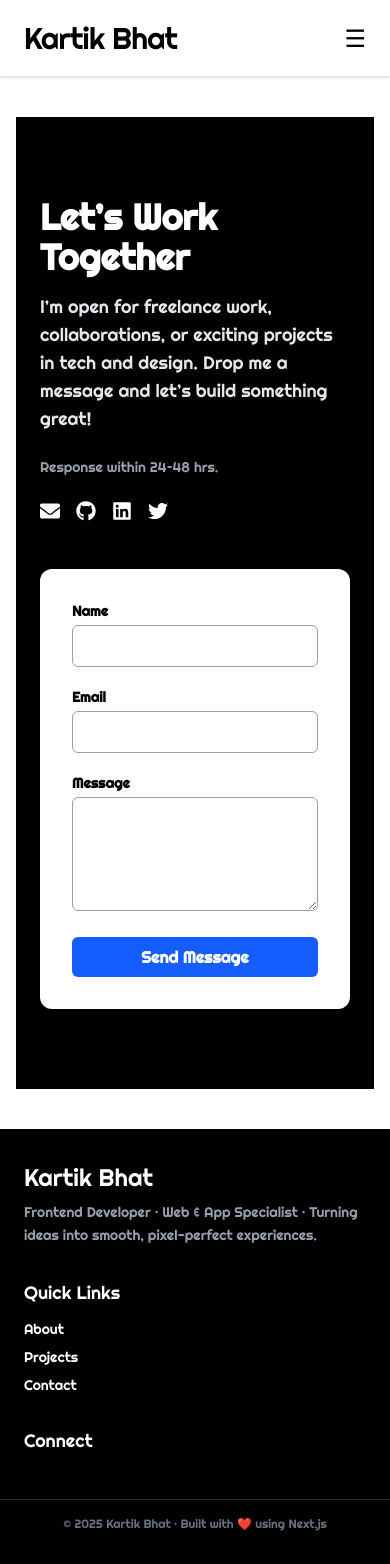
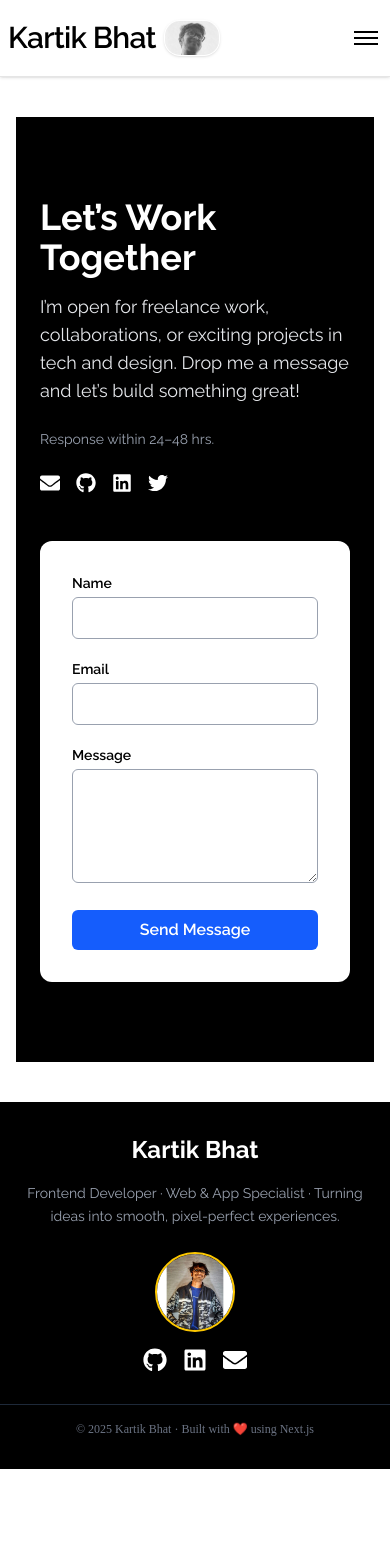
Before and after one commit to Karrycoder007/Portfolio-2025-karry, a Next.js app: page /work in a window 390 px wide. After the commit the page ends 1469 px from the top, so only its background shows below. Built offline with nearby package versions, Linux system fonts and the light colour scheme.

Commit message:
Commit all changes

```diff
--- a/next.config.ts
+++ b/next.config.ts
@@ -10,6 +10,10 @@ const nextConfig: NextConfig = {
     animation: {
       'spin-slow': 'spin 8s linear infinite',
     },
+    fontFamily: {
+      raleway: ["Raleway", "sans-serif"],
+    },
+
   }
 
 
--- a/src/app/components/Footer.tsx
+++ b/src/app/components/Footer.tsx
@@ -1,57 +1,55 @@
 "use client";
 
 import { motion } from "framer-motion";
+import Image from "next/image";
+import { FaGithub, FaLinkedin, FaEnvelope } from "react-icons/fa";
 
 export default function Footer() {
   return (
-    <footer className="bg-black text-white py-8">
-      {/* Top Footer */}
-      <div className="max-w-6xl mx-auto px-6 grid grid-cols-1 sm:grid-cols-3 gap-8">
+    <footer className="bg-black text-white py-8 font-raleway [&_*]:font-raleway relative overflow-hidden">
+      <div className="max-w-6xl mx-auto px-6 flex flex-col items-center md:flex-row md:justify-between md:items-center gap-6">
         {/* Brand */}
-        <div>
-          <h2
-            className="righteous-regular text-2xl font-bold mb-2"
-            style={{ fontFamily: "Righteous, sans-serif" }}
-          >
-            Kartik Bhat
-          </h2>
+        <div className="flex flex-col items-center md:items-start text-center md:text-left gap-2">
+          <h2 className="text-2xl font-bold mb-2">Kartik Bhat</h2>
           <p className="text-gray-400 text-sm leading-relaxed">
             Frontend Developer · Web & App Specialist · Turning ideas into smooth, pixel-perfect experiences.
           </p>
         </div>
 
-        {/* Links */}
-        <div>
-          <h3
-            className="righteous-regular text-lg font-semibold mb-3"
-            style={{ fontFamily: "Righteous, sans-serif" }}
-          >
-            Quick Links
-          </h3>
-          <ul className="space-y-2 text-sm">
-            <li><a href="#about" className="hover:text-yellow-400 transition">About</a></li>
-            <li><a href="#projects" className="hover:text-yellow-400 transition">Projects</a></li>
-            <li><a href="#contact" className="hover:text-yellow-400 transition">Contact</a></li>
-          </ul>
-        </div>
+        {/* Image + Social Links */}
+        <div className="flex flex-col items-center gap-4">
+          {/* Profile Image */}
+          <Image
+            src="/profile-1.jpeg"
+            alt="Kartik Bhat"
+            width={80}
+            height={80}
+            className="rounded-full border-2 border-yellow-400 shadow-lg"
+          />
 
-        {/* Social */}
-        <div>
-          <h3
-            className="righteous-regular text-lg font-semibold mb-3"
-            style={{ fontFamily: "Righteous, sans-serif" }}
-          >
-            Connect
-          </h3>
-          <div className="flex space-x-4 text-xl">
-            <a href="https://github.com" target="_blank" className="hover:text-yellow-400 transition">
-              <i className="ri-github-fill"></i>
+          {/* Social Links */}
+          <div className="flex space-x-4 text-2xl">
+            <a
+              href="https://github.com"
+              target="_blank"
+              rel="noopener noreferrer"
+              className="hover:text-blue-400 transition"
+            >
+              <FaGithub />
             </a>
-            <a href="https://linkedin.com" target="_blank" className="hover:text-yellow-400 transition">
-              <i className="ri-linkedin-fill"></i>
+            <a
+              href="https://linkedin.com"
+              target="_blank"
+              rel="noopener noreferrer"
+              className="hover:text-blue-400 transition"
+            >
+              <FaLinkedin />
             </a>
-            <a href="mailto:kbhat4203@gmail.com" className="hover:text-yellow-400 transition">
-              <i className="ri-mail-fill"></i>
+            <a
+              href="mailto:kbhat4203@gmail.com"
+              className="hover:text-blue-400 transition"
+            >
+              <FaEnvelope />
             </a>
           </div>
         </div>
--- a/src/app/components/Navbar.tsx
+++ b/src/app/components/Navbar.tsx
@@ -2,19 +2,23 @@
 
 import Link from "next/link";
 import { useState } from "react";
-import { motion, AnimatePresence } from "framer-motion";
+import { motion, AnimatePresence, Variants } from "framer-motion";
+import Image from "next/image";
 
 const navLinks = [
   { name: "Home", href: "/" },
-
   { name: "Projects", href: "/projects" },
   { name: "Media", href: "/media" },
-  { name: "Work With Me", href: "/work" },
-
 ];
 
 export default function Navbar() {
   const [open, setOpen] = useState(false);
+
+  // Motion variants for nav links (only initial and visible)
+  const navLinkVariants: Variants = {
+    initial: { y: 20, opacity: 0 },
+    visible: { y: 0, opacity: 1, transition: { duration: 0.3 } },
+  };
 
   return (
     <motion.nav
@@ -23,26 +27,82 @@ export default function Navbar() {
       transition={{ duration: 0.5 }}
       className="sticky top-0 z-50 w-full bg-white text-black border-b border-neutral-200 shadow-sm backdrop-blur-md"
     >
-      <div className="max-w-7xl mx-auto px-6 py-5 flex justify-between items-center">
-        <Link href="/" className="text-3xl font-bold tracking-tight font- righteous-regular">
+      <div className="max-w-7xl mx-auto px-2 py-5 flex justify-between items-center">
+        {/* Logo */}
+        <Link
+          href="/"
+          className="flex items-center gap-2 text-3xl font-semibold tracking-tight"
+          style={{ fontFamily: "Raleway, sans-serif" }}
+        >
           Kartik Bhat
+          <Image
+            src="/profile.jpeg"
+            alt="Kartik Bhat"
+            width={48}
+            height={32}
+            className="w-14 h-9 rounded-2xl object-cover shadow-sm border"
+          />
         </Link>
 
-        <div className="hidden md:flex gap-6 font-medium text-md font-righteous-regular">
+        {/* Desktop Nav Links */}
+        <div
+          className="hidden md:flex gap-6 text-lg items-center"
+          style={{ fontFamily: "Raleway, sans-serif", fontWeight: 400 }}
+        >
           {navLinks.map((link) => (
-            <Link key={link.name} href={link.href} className="hover:underline">
-              {link.name}
+            <motion.div
+              key={link.name}
+              variants={navLinkVariants}
+              initial="initial"
+              whileInView="visible"
+              viewport={{ once: true }}
+              whileHover={{ y: -3, opacity: 1, transition: { type: "spring", stiffness: 300 } }}
+            >
+              <Link href={link.href} className="hover:underline">
+                {link.name}
+              </Link>
+            </motion.div>
+          ))}
+
+          {/* Work With Me Button */}
+          <motion.div whileHover={{ scale: 1.05 }} className="relative">
+            <Link
+              href="/work"
+              className="px-4 py-2 bg-black text-white rounded-md shadow-sm flex items-center gap-2 overflow-hidden"
+              style={{ fontFamily: "Raleway, sans-serif", fontWeight: 400 }}
+            >
+              Work With Me
+              <motion.span
+                initial={{ x: -10, opacity: 0 }}
+                whileHover={{ x: 0, opacity: 1, transition: { duration: 0.3 } }}
+              >
+                →
+              </motion.span>
             </Link>
-          ))}
+          </motion.div>
         </div>
 
-        {/* Mobile Button */}
+        {/* Mobile Menu Button */}
         <button
-          className="md:hidden text-2xl focus:outline-none"
+          className="md:hidden relative w-8 h-8 flex flex-col justify-center items-center space-y-1 focus:outline-none"
           onClick={() => setOpen(!open)}
           aria-label="Toggle menu"
         >
-          ☰
+          <motion.span
+            className="block h-0.5 w-6 bg-black"
+            animate={open ? { rotate: 45, y: 6 } : { rotate: 0, y: 0 }}
+            transition={{ duration: 0.3 }}
+          />
+          <motion.span
+            className="block h-0.5 w-6 bg-black"
+            animate={open ? { opacity: 0 } : { opacity: 1 }}
+            transition={{ duration: 0.2 }}
+          />
+          <motion.span
+            className="block h-0.5 w-6 bg-black"
+            animate={open ? { rotate: -45, y: -6 } : { rotate: 0, y: 0 }}
+            transition={{ duration: 0.3 }}
+          />
         </button>
       </div>
 
@@ -54,17 +114,26 @@ export default function Navbar() {
             animate={{ opacity: 1, y: 0 }}
             exit={{ opacity: 0, y: -20 }}
             className="md:hidden bg-white text-black px-6 py-4 flex flex-col gap-4 shadow-inner"
+            style={{ fontFamily: "Raleway, sans-serif", fontWeight: 400 }}
           >
             {navLinks.map((link) => (
               <Link
                 key={link.name}
                 href={link.href}
                 onClick={() => setOpen(false)}
-                className="text-base font-medium"
+                className="text-base font-normal hover:underline"
               >
                 {link.name}
               </Link>
             ))}
+            <Link
+              href="/work"
+              onClick={() => setOpen(false)}
+              className="px-4 py-2 bg-black text-white rounded-md shadow-sm text-center hover:bg-gray-800 transition-colors duration-300"
+              style={{ fontFamily: "Raleway, sans-serif", fontWeight: 500 }}
+            >
+              Work With Me
+            </Link>
           </motion.div>
         )}
       </AnimatePresence>
--- a/src/app/components/Skills.tsx
+++ b/src/app/components/Skills.tsx
@@ -41,7 +41,7 @@ export default function Skills() {
     <section className="py-20 bg-white">
       {/* Animated Title */}
       <motion.h2
-        className="text-5xl font-bold text-center mb-12 text-gray-900"
+        className="text-5xl font-bold text-center mb-12 text-gray-900 font-raleway"
         initial={{ opacity: 0, y: 40 }}
         whileInView={{ opacity: 1, y: 0 }}
         viewport={{ once: true }}
--- a/src/app/globals.css
+++ b/src/app/globals.css
@@ -1,5 +1,5 @@
-@import url('https://fonts.googleapis.com/css2?family=Righteous&display=swap');
 
+@import url('https://fonts.googleapis.com/css2?family=Raleway:ital,wght@0,100..900;1,100..900&family=Righteous&display=swap');
 
 
 @import "tailwindcss";
@@ -43,8 +43,36 @@ body {
   scrollbar-width: none;
 }
 
-.righteous-regular {
-  font-family: "Righteous", sans-serif;
-  font-weight: 200;
+
+
+.raleway {
+  font-family: "Raleway", sans-serif;
+  font-optical-sizing: auto;
+  font-weight: 400; /* normal weight */
   font-style: normal;
 }
+
+h1, h2, h3, h4, h5, h6 {
+  font-family: "Raleway", sans-serif;
+  font-weight: 700; /* Bold */
+  font-optical-sizing: auto;
+  font-style: normal;
+}
+
+/* Paragraphs: Raleway Light */
+p {
+  font-family: "Raleway", sans-serif;
+  font-weight: 400; /* Light */
+  font-optical-sizing: auto;
+  font-style: normal;
+}
+
+/* globals.css */
+form,
+form * {
+  font-family: 'Raleway', sans-serif !important;
+}
+
+footer,footer a{
+  font-family: "Raleway,sans-serif";
+}
--- a/src/app/layout.tsx
+++ b/src/app/layout.tsx
@@ -1,22 +1,8 @@
-
 import type { Metadata } from "next";
-import { Geist, Geist_Mono } from "next/font/google";
 import "./globals.css";
 import Navbar from "./components/Navbar";
 import Footer from "./components/Footer";
 import CustomCursor from "./components/CustomCursor";
-
-
-// Load Google Fonts
-const geistSans = Geist({
-  variable: "--font-geist-sans",
-  subsets: ["latin"],
-});
-
-const geistMono = Geist_Mono({
-  variable: "--font-geist-mono",
-  subsets: ["latin"],
-});
 
 export const metadata: Metadata = {
   title: "Kartik Bhat | Portfolio",
@@ -30,13 +16,12 @@ export default function RootLayout({
 }>) {
   return (
     <html lang="en" className="scroll-smooth">
-      <body
-        className={`${geistSans.variable} ${geistMono.variable} bg-white dark:bg-black text-black dark:text-white transition-all duration-300 antialiased`}
-      >
-
+      <body className="bg-white dark:bg-black text-black dark:text-white transition-all duration-300 antialiased">
         <CustomCursor />
         <Navbar />
-        <main className="min-h-screen px-4 md:px-16 lg:px-24 py-10">{children}</main>
+        <main className="min-h-screen px-4 md:px-16 lg:px-24 py-10">
+          {children}
+        </main>
         <Footer />
       </body>
     </html>
--- a/src/app/page.tsx
+++ b/src/app/page.tsx
@@ -9,7 +9,7 @@ import WorkWithMe from "./components/WorkWithMe";
 
 export default function Home() {
   return (
-   <div className="bg-amber-50">
+   <div className="bg-amber-50 font-raleway">
     <Hero/>
     <About/>
     <Skills/>
```
Also changed, not shown: src/app/components/About.tsx (+102 -65 lines), src/app/components/CustomCursor.tsx (+20 -9 lines), src/app/components/Hero.tsx (+93 -44 lines), src/app/components/Projects.tsx (+5 -5 lines), src/app/components/WorkWithMe.tsx (+11 -9 lines).
